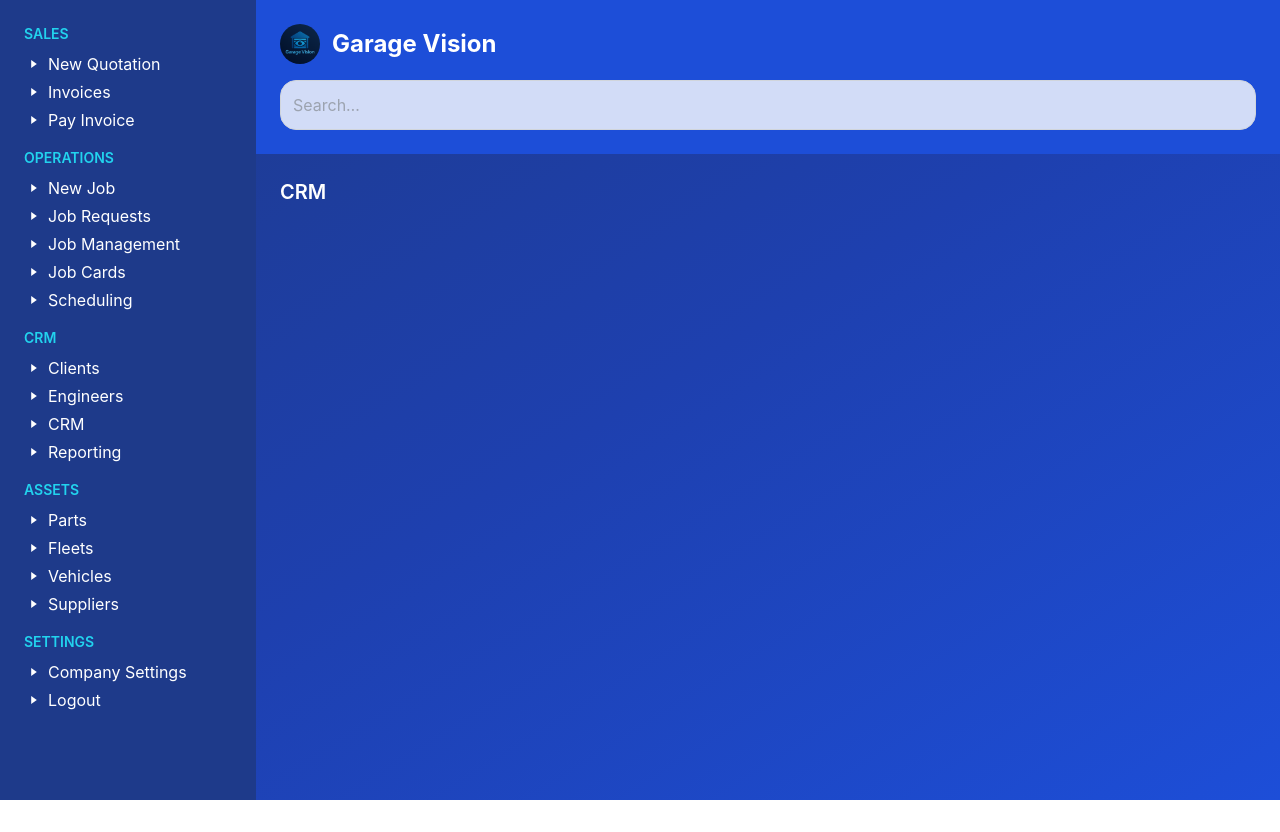
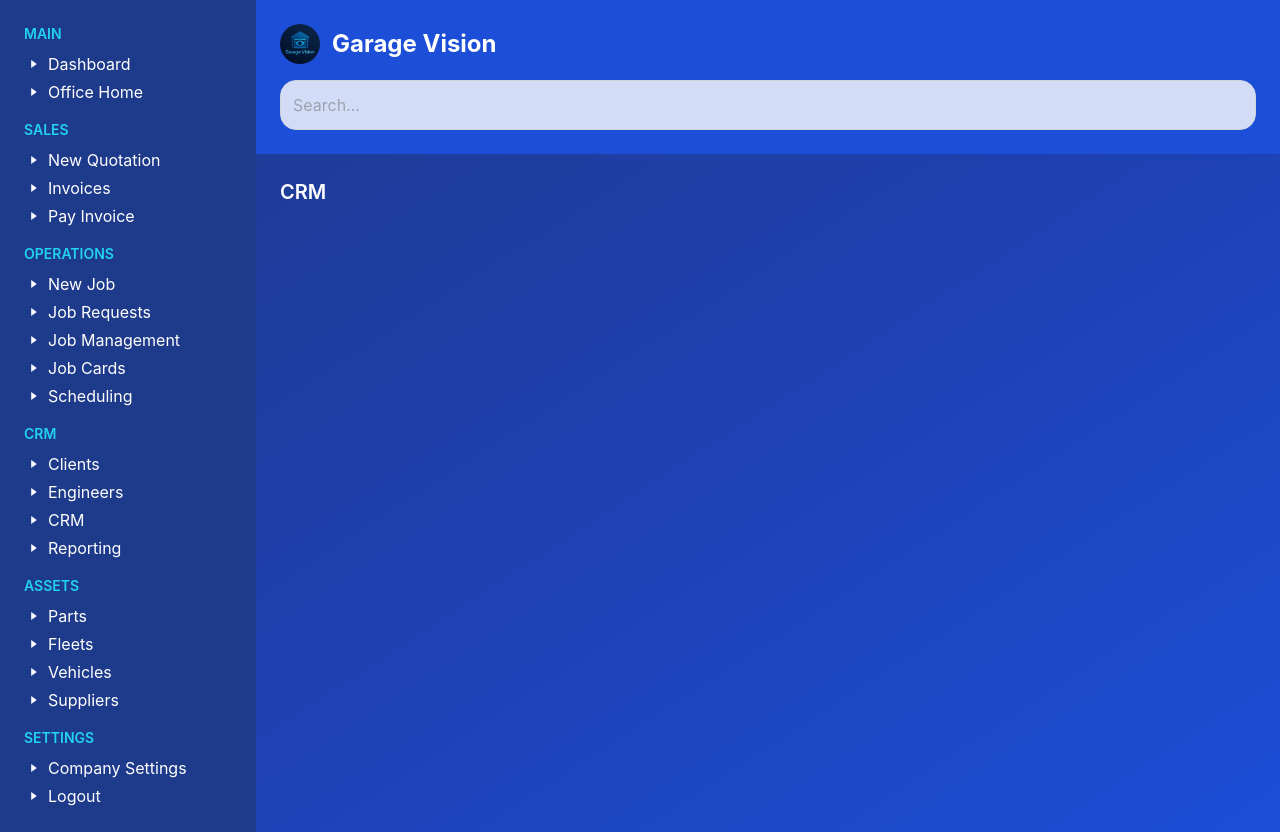
Before and after one commit to Clubmd24/garage, a Next.js app: page /office/crm in a window 1280 px wide. Before the commit the page ends 800 px from the top, so only its background shows below. Built offline with nearby package versions, Linux system fonts and the light colour scheme.

Commit message:
Add dashboard link to Office nav

```diff
--- a/components/OfficeLayout.jsx
+++ b/components/OfficeLayout.jsx
@@ -27,6 +27,23 @@ export default function OfficeLayout({ children }) {
     <div className="min-h-screen flex text-white bg-gradient-to-br from-blue-900 via-blue-800 to-blue-700">
       <aside className="w-64 bg-blue-900 p-6 space-y-6">
         <nav className="space-y-4">
+          <div>
+            <h3 className="uppercase text-sm font-semibold mb-2 text-cyan-400">Main</h3>
+            <ul className="space-y-1">
+              <li>
+                <Link href="/dashboard" className="flex items-center hover:underline">
+                  <ArrowIcon />
+                  Dashboard
+                </Link>
+              </li>
+              <li>
+                <Link href="/office" className="flex items-center hover:underline">
+                  <ArrowIcon />
+                  Office Home
+                </Link>
+              </li>
+            </ul>
+          </div>
           <div>
             <h3 className="uppercase text-sm font-semibold mb-2 text-cyan-400">Sales</h3>
             <ul className="space-y-1">
```
